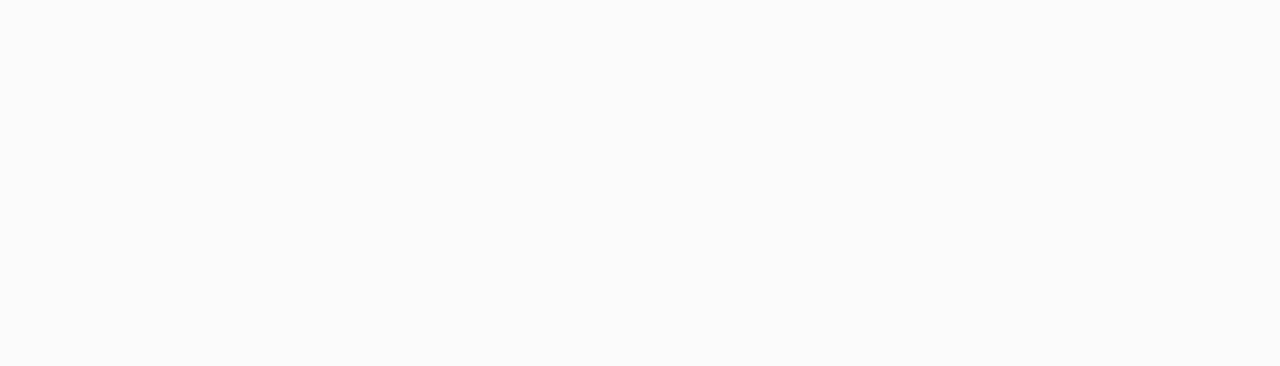
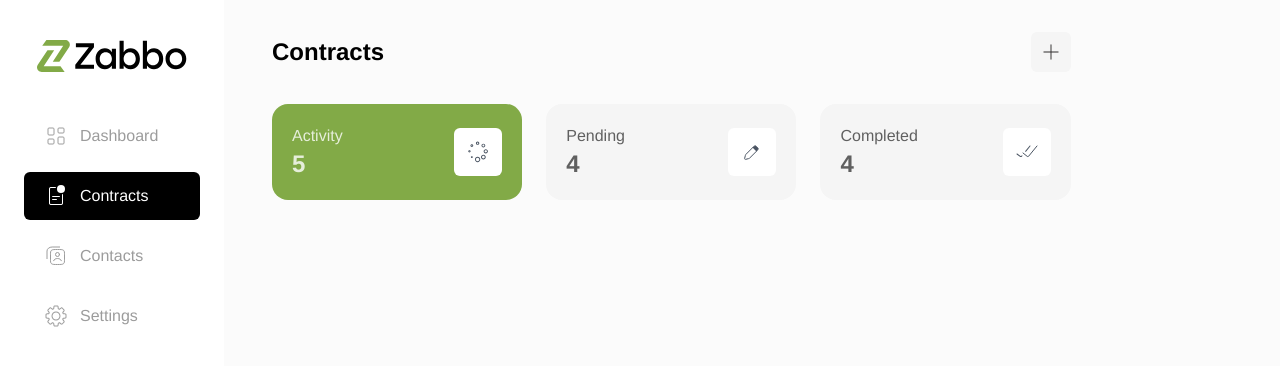
Before and after one commit to oscaryang-k/zabbo-frontend, a React (Create React App) app: page /contracts in a window 1280 px wide. Before the commit this address had no page. Shown: the top 366 px of the page. Built offline with nearby package versions, Linux system fonts and the light colour scheme.

Commit message:
feat: add contracts and contact page skeleton

```diff
--- a/src/components/AuthenticatedRoutes.tsx
+++ b/src/components/AuthenticatedRoutes.tsx
@@ -3,12 +3,18 @@
 import MainLayout from "../layouts/MainLayout";
 
 import PageDashboard from "../pages/Dashboard/PageDashboard";
+import PageContracts from "../pages/Contracts/PageContracts";
+import PageContacts from "../pages/Contacts/PageContacts";
+import PageSettings from "../pages/Settings/PageSettings";
 
 function AuthenticatedRoutes() {
   return (
     <Routes>
       <Route path="/" element={<MainLayout />}>
         <Route path="" index element={<PageDashboard></PageDashboard>}></Route>
+        <Route path="contracts" index element={<PageContracts></PageContracts>}></Route>
+        <Route path="contacts" index element={<PageContacts></PageContacts>}></Route>
+        <Route path="settings" index element={<PageSettings></PageSettings>}></Route>
       </Route>
     </Routes>
   );
--- /dev/null
+++ b/src/components/common/StatisticsCards.tsx
@@ -0,0 +1,56 @@
+import React from "react";
+import { IconDoubleCheck, IconEdit, IconLoading } from "../../assets/icons";
+
+interface StatisticsProps {
+  nActivity: number;
+  nPending: number;
+  nCompleted: number;
+}
+
+function StatisticsCards({ nActivity, nPending, nCompleted }: StatisticsProps) {
+  return (
+    <div className="grid grid-cols-3 gap-6">
+      <div className="card-status active p-5 rounded-2xl ">
+        <div className="flex items-center justify-between">
+          <div className="flex flex-col">
+            <span className="text-base">Activity</span>
+            <span className="text-2xl font-bold">{nActivity}</span>
+          </div>
+          <div className="w-12 h-12 flex items-center justify-center bg-white rounded-md text-gray-600	">
+            <IconLoading></IconLoading>
+          </div>
+        </div>
+      </div>
+      <div className="card-status p-5 rounded-2xl ">
+        <div className="flex items-center justify-between">
+          <div className="flex flex-col">
+            <span className="text-base">Pending</span>
+            <span className="text-2xl font-bold">{nPending}</span>
+          </div>
+          <div className="w-12 h-12 flex items-center justify-center bg-white rounded-md text-gray-600	">
+            <IconEdit></IconEdit>
+          </div>
+        </div>
+      </div>
+      <div className="card-status p-5 rounded-2xl ">
+        <div className="flex items-center justify-between">
+          <div className="flex flex-col">
+            <span className="text-base">Completed</span>
+            <span className="text-2xl font-bold">{nCompleted}</span>
+          </div>
+          <div className="w-12 h-12 flex items-center justify-center bg-white rounded-md text-gray-600	">
+            <IconDoubleCheck></IconDoubleCheck>
+          </div>
+        </div>
+      </div>
+    </div>
+  );
+}
+
+StatisticsCards.defaultProps = {
+  nActivity: 0,
+  nPending: 0,
+  nCompleted: 0,
+};
+
+export default StatisticsCards;
--- /dev/null
+++ b/src/pages/Contacts/PageContacts.tsx
@@ -0,0 +1,27 @@
+import React from "react";
+import { IconPlus } from "../../assets/icons";
+import HeaderButton from "../../components/buttons/HeaderButton";
+import StatisticsCards from "../../components/common/StatisticsCards";
+
+function PageContacts() {
+  return (
+    <div className="page-content-wrapper">
+      <div className="grid grid-cols-12 gap-2">
+        <div className="col-span-10">
+          <div className="flex items-center justify-between">
+            <div className="">
+              <h2 className="font-bold text-2xl">Contacts</h2>
+            </div>
+            <div className="flex items-center gap-4">
+              <HeaderButton>
+                <IconPlus></IconPlus>
+              </HeaderButton>
+            </div>
+          </div>
+        </div>
+      </div>
+    </div>
+  );
+}
+
+export default PageContacts;
--- /dev/null
+++ b/src/pages/Contracts/PageContracts.tsx
@@ -0,0 +1,29 @@
+import { IconPlus } from "../../assets/icons";
+import { HeaderButton } from "../../components/buttons";
+import StatisticsCards from "../../components/common/StatisticsCards";
+
+function PageContracts() {
+  return (
+    <div className="page-content-wrapper">
+      <div className="grid grid-cols-12 gap-2">
+        <div className="col-span-10">
+          <div className="flex items-center justify-between">
+            <div className="">
+              <h2 className="font-bold text-2xl">Contracts</h2>
+            </div>
+            <div className="flex items-center gap-4">
+              <HeaderButton>
+                <IconPlus></IconPlus>
+              </HeaderButton>
+            </div>
+          </div>
+          <div className="mt-8">
+            <StatisticsCards nActivity={5} nPending={4} nCompleted={4}></StatisticsCards>
+          </div>
+        </div>
+      </div>
+    </div>
+  );
+}
+
+export default PageContracts;
--- a/src/pages/Dashboard/PageDashboard.tsx
+++ b/src/pages/Dashboard/PageDashboard.tsx
@@ -1,15 +1,7 @@
 import React from "react";
-import {
-  IconAlarm,
-  IconArrowRight,
-  IconClose,
-  IconDoubleCheck,
-  IconEdit,
-  IconLamp,
-  IconLoading,
-  IconPlus,
-} from "../../assets/icons";
+import { IconAlarm, IconArrowRight, IconClose, IconLamp, IconPlus } from "../../assets/icons";
 import { HeaderButton } from "../../components/buttons";
+import StatisticsCards from "../../components/common/StatisticsCards";
 import "./PageDashboard.scss";
 
 function PageDashboard() {
@@ -36,41 +28,7 @@
             </div>
           </div>
           <div className="mt-8">
-            <div className="grid grid-cols-3 gap-6">
-              <div className="card-status active p-5 rounded-2xl ">
-                <div className="flex items-center justify-between">
-                  <div className="flex flex-col">
-                    <span className="text-base">Activity</span>
-                    <span className="text-2xl font-bold">0</span>
-                  </div>
-                  <div className="w-12 h-12 flex items-center justify-center bg-white rounded-md text-gray-600	">
-                    <IconLoading></IconLoading>
-                  </div>
-                </div>
-              </div>
-              <div className="card-status p-5 rounded-2xl ">
-                <div className="flex items-center justify-between">
-                  <div className="flex flex-col">
-                    <span className="text-base">Pending</span>
-                    <span className="text-2xl font-bold">0</span>
-                  </div>
-                  <div className="w-12 h-12 flex items-center justify-center bg-white rounded-md text-gray-600	">
-                    <IconEdit></IconEdit>
-                  </div>
-                </div>
-              </div>
-              <div className="card-status p-5 rounded-2xl ">
-                <div className="flex items-center justify-between">
-                  <div className="flex flex-col">
-                    <span className="text-base">Completed</span>
-                    <span className="text-2xl font-bold">0</span>
-                  </div>
-                  <div className="w-12 h-12 flex items-center justify-center bg-white rounded-md text-gray-600	">
-                    <IconDoubleCheck></IconDoubleCheck>
-                  </div>
-                </div>
-              </div>
-            </div>
+            <StatisticsCards></StatisticsCards>
             <div className="flex justify-between rounded-2xl bg-primary-500 mt-8 bg-primary-400 p-5">
               <div className="bg-primary-800 flex items-center justify-center w-24 h-24 rounded-md text-white">
                 <IconLamp></IconLamp>
--- /dev/null
+++ b/src/pages/Settings/PageSettings.tsx
@@ -0,0 +1,7 @@
+import React from "react";
+
+function PageSettings() {
+  return <div>PageSettings</div>;
+}
+
+export default PageSettings;
```
